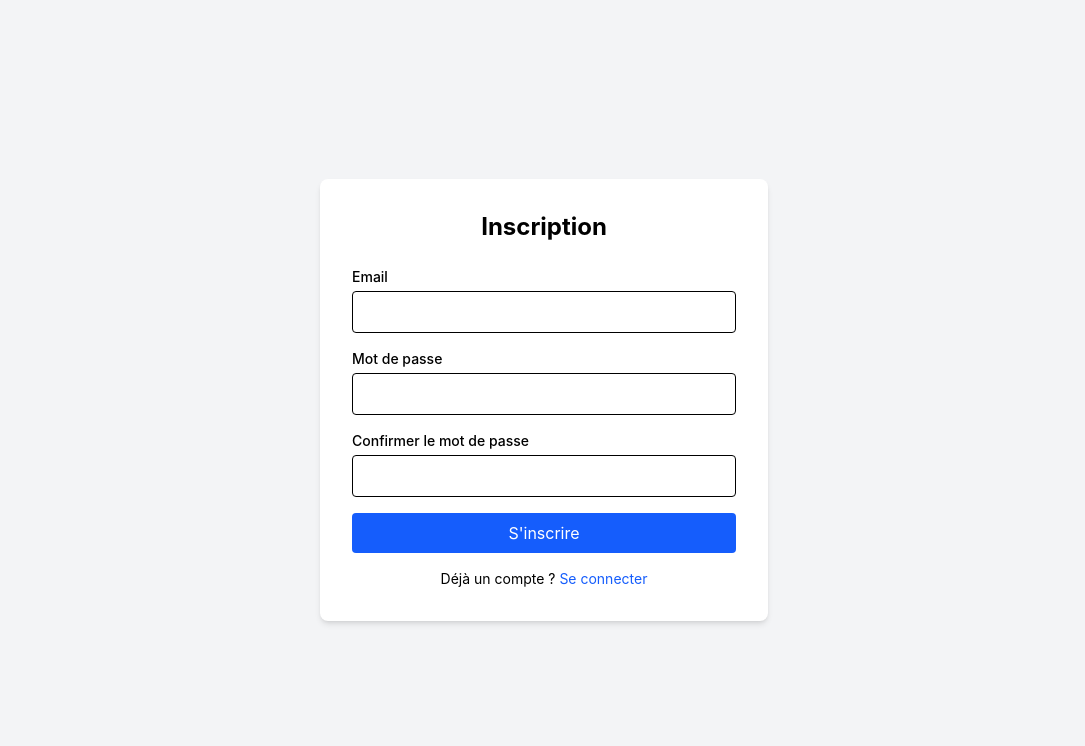
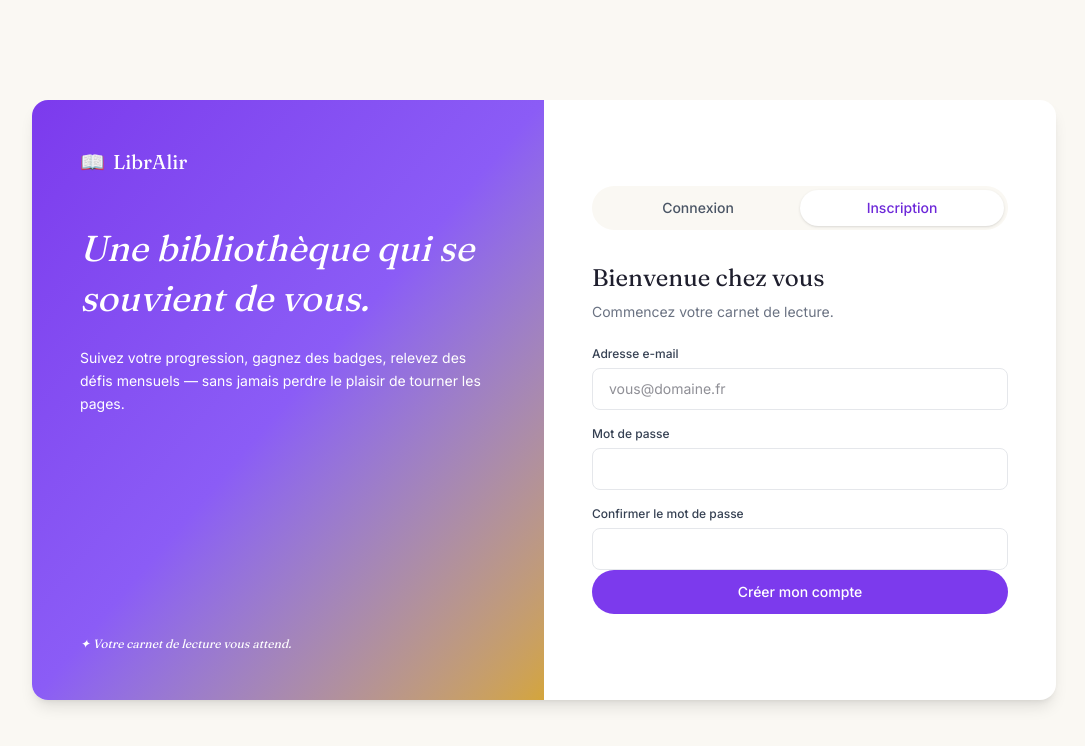
Before and after one commit to adebaille/libralir, a React (Vite) app in the folder front/: page /register in a window 1280 px wide. Shown: the top 746 px of the page, without its empty margins (96-1181 px from the left). Built offline with nearby package versions, Linux system fonts and the light colour scheme; no server answers.

Commit message:
feat: setup design system with Fraunces and Inter fonts

```diff
--- a/front/package.json
+++ b/front/package.json
@@ -10,6 +10,8 @@
     "preview": "vite preview"
   },
   "dependencies": {
+    "@fontsource/fraunces": "^5.2.9",
+    "@fontsource/inter": "^5.2.8",
     "react": "^19.2.5",
     "react-dom": "^19.2.5",
     "react-router-dom": "^7.14.2"
--- /dev/null
+++ b/front/src/components/AuthLayout.tsx
@@ -0,0 +1,72 @@
+import { Link, useLocation } from "react-router-dom";
+import type { ReactNode } from "react";
+
+// Layout partagé pour les pages Login et Register
+// Affiche le panneau gauche avec dégradé violet/or, et le formulaire à droite
+export default function AuthLayout({ children }: { children: ReactNode }) {
+  const location = useLocation();
+  const isLogin = location.pathname === "/login";
+
+  return (
+    <main className="min-h-screen flex items-center justify-center bg-cream p-4">
+      <article className="w-full max-w-5xl bg-white rounded-2xl shadow-lg overflow-hidden grid md:grid-cols-2">
+
+        {/* Panneau gauche : présentation de la marque */}
+        <aside className="hidden md:flex flex-col justify-between min-h-150 p-12 bg-linear-to-br from-violet-600 via-violet-500 to-gold-400 text-white">
+          <header>
+            <p className="flex items-center gap-2 mb-12 font-serif text-xl">
+              <span aria-hidden="true">📖</span>
+              <span>LibrAlir</span>
+            </p>
+
+            <h1 className="font-serif italic text-4xl leading-snug mb-6">
+              Une bibliothèque qui se souvient de vous.
+            </h1>
+
+            <p className="text-sm leading-relaxed">
+              Suivez votre progression, gagnez des badges, relevez des défis mensuels — sans jamais perdre le plaisir de tourner les pages.
+            </p>
+          </header>
+
+          <footer>
+            <p className="font-serif italic text-xs">
+              ✦ Votre carnet de lecture vous attend.
+            </p>
+          </footer>
+        </aside>
+
+        {/* Section formulaire */}
+        <section className="p-8 md:p-12 flex flex-col justify-center">
+
+          {/* Navigation entre Connexion et Inscription */}
+          <nav className="bg-cream rounded-full p-1 mb-8 grid grid-cols-2 max-w-md mx-auto w-full" aria-label="Choix entre connexion et inscription">
+            <Link
+              to="/login"
+              className={`text-center py-2 rounded-full text-sm font-medium transition-colors ${
+                isLogin
+                  ? "bg-white shadow-sm text-violet-700"
+                  : "text-gray-600 hover:text-gray-900"
+              }`}
+              aria-current={isLogin ? "page" : undefined}
+            >
+              Connexion
+            </Link>
+            <Link
+              to="/register"
+              className={`text-center py-2 rounded-full text-sm font-medium transition-colors ${
+                !isLogin
+                  ? "bg-white shadow-sm text-violet-700"
+                  : "text-gray-600 hover:text-gray-900"
+              }`}
+              aria-current={!isLogin ? "page" : undefined}
+            >
+              Inscription
+            </Link>
+          </nav>
+
+          {children}
+        </section>
+      </article>
+    </main>
+  );
+}
--- a/front/src/index.css
+++ b/front/src/index.css
@@ -1 +1,73 @@
+/* Polices avec les poids dont on a besoin */
+@import "@fontsource/fraunces/400.css";
+@import "@fontsource/fraunces/500.css";
+@import "@fontsource/fraunces/600.css";
+@import "@fontsource/fraunces/700.css";
+@import "@fontsource/fraunces/400-italic.css";
+
+@import "@fontsource/inter/400.css";
+@import "@fontsource/inter/500.css";
+@import "@fontsource/inter/600.css";
+@import "@fontsource/inter/700.css";
+
 @import "tailwindcss";
+
+@theme {
+  /* Polices */
+  --font-sans: "Inter", system-ui, sans-serif;
+  --font-serif: "Fraunces", Georgia, serif;
+
+  /* Couleurs principales */
+  --color-violet-50: #F5F3FF;
+  --color-violet-100: #EDE9FE;
+  --color-violet-200: #DDD6FE;
+  --color-violet-300: #C4B5FD;
+  --color-violet-400: #A78BFA;
+  --color-violet-500: #8B5CF6;
+  --color-violet-600: #7C3AED;
+  --color-violet-700: #6D28D9;
+  --color-violet-800: #5B21B6;
+  --color-violet-900: #4C1D95;
+
+  --color-gold-50: #FBF8F0;
+  --color-gold-100: #F5EBC8;
+  --color-gold-200: #EBD89C;
+  --color-gold-300: #DEC272;
+  --color-gold-400: #D4A53A;
+  --color-gold-500: #B88A2A;
+  --color-gold-600: #97701F;
+  --color-gold-700: #76570F;
+
+  /* Fonds */
+  --color-cream: #FAF8F3;
+  --color-ivory: #FCFAF7;
+
+  /* Couleurs sémantiques */
+  --color-success-100: #DCFCE7;
+  --color-success-600: #16A34A;
+  --color-success-700: #15803D;
+
+  --color-danger-100: #FEE2E2;
+  --color-danger-600: #DC2626;
+  --color-danger-700: #B91C1C;
+
+  --color-warning-100: #FEF3C7;
+  --color-warning-600: #D97706;
+  --color-warning-700: #B45309;
+
+  --color-info-100: #DBEAFE;
+  --color-info-600: #2563EB;
+  --color-info-700: #1D4ED8;
+}
+
+/* Style de base de l'app */
+body {
+  font-family: var(--font-sans);
+  background-color: var(--color-cream);
+  color: #1F1F2E;
+}
+
+/* Les titres en sérif par défaut */
+h1, h2, h3, h4, h5, h6 {
+  font-family: var(--font-serif);
+}
--- a/front/src/pages/LoginPage.tsx
+++ b/front/src/pages/LoginPage.tsx
@@ -1,6 +1,7 @@
 import { useState, type FormEvent } from "react";
-import { useNavigate, Link } from "react-router-dom";
+import { useNavigate } from "react-router-dom";
 import { useAuth } from "../hooks/useAuth";
+import AuthLayout from "../components/AuthLayout";
 
 export default function LoginPage() {
   const { login } = useAuth();
@@ -27,20 +28,32 @@ export default function LoginPage() {
   }
 
   return (
-    <div className="min-h-screen flex items-center justify-center bg-gray-100">
-      <div className="bg-white p-8 rounded-lg shadow-md w-full max-w-md">
-        <h1 className="text-2xl font-bold mb-6 text-center">Connexion</h1>
+    <AuthLayout>
+      <header className="mb-6">
+        <h2 className="font-serif text-2xl mb-2">
+          Bon retour parmi nous
+        </h2>
+        <p className="text-sm text-gray-500">
+          Reprenez là où vous vous étiez arrêté.
+        </p>
+      </header>
 
       {error && (
-          <div className="bg-red-100 text-red-700 p-3 rounded mb-4">
+        <p
+          className="bg-danger-100 text-danger-700 p-3 rounded-lg mb-4 text-sm"
+          role="alert"
+        >
           {error}
-          </div>
+        </p>
       )}
 
       <form onSubmit={handleSubmit} className="space-y-4">
+        <fieldset className="space-y-4 border-0 p-0 m-0">
+          <legend className="sr-only">Informations de connexion</legend>
+
           <div>
-            <label htmlFor="email" className="block text-sm font-medium mb-1">
-              Email
+            <label htmlFor="email" className="block text-xs font-medium text-gray-700 mb-1.5">
+              Adresse e-mail
             </label>
             <input
               id="email"
@@ -48,12 +61,14 @@ export default function LoginPage() {
               value={email}
               onChange={(e) => setEmail(e.target.value)}
               required
-              className="w-full p-2 border rounded focus:outline-none focus:ring-2 focus:ring-blue-500"
+              autoComplete="email"
+              placeholder="vous@domaine.fr"
+              className="w-full px-4 py-2.5 border border-gray-200 rounded-lg text-sm focus:outline-none focus:ring-2 focus:ring-violet-500 focus:border-transparent"
             />
           </div>
 
           <div>
-            <label htmlFor="password" className="block text-sm font-medium mb-1">
+            <label htmlFor="password" className="block text-xs font-medium text-gray-700 mb-1.5">
               Mot de passe
             </label>
             <input
@@ -62,26 +77,20 @@ export default function LoginPage() {
               value={password}
               onChange={(e) => setPassword(e.target.value)}
               required
-              className="w-full p-2 border rounded focus:outline-none focus:ring-2 focus:ring-blue-500"
+              autoComplete="current-password"
+              className="w-full px-4 py-2.5 border border-gray-200 rounded-lg text-sm focus:outline-none focus:ring-2 focus:ring-violet-500 focus:border-transparent"
             />
           </div>
+        </fieldset>
 
         <button
           type="submit"
           disabled={isSubmitting}
-            className="w-full bg-blue-600 text-white py-2 rounded hover:bg-blue-700 disabled:opacity-50"
+          className="w-full bg-violet-600 hover:bg-violet-700 text-white text-sm font-medium py-3 rounded-full transition-colors disabled:opacity-50 disabled:cursor-not-allowed"
         >
-            {isSubmitting ? "Connexion..." : "Se connecter"}
+          {isSubmitting ? "Connexion..." : "Entrer dans la bibliothèque"}
         </button>
       </form>
-
-        <p className="mt-4 text-center text-sm">
-          Pas encore de compte ?{" "}
-          <Link to="/register" className="text-blue-600 hover:underline">
-            S'inscrire
-          </Link>
-        </p>
-      </div>
-    </div>
+    </AuthLayout>
   );
 }
--- a/front/src/pages/RegisterPage.tsx
+++ b/front/src/pages/RegisterPage.tsx
@@ -1,6 +1,7 @@
 import { useState, type FormEvent } from "react";
-import { useNavigate, Link } from "react-router-dom";
+import { useNavigate } from "react-router-dom";
 import { useAuth } from "../hooks/useAuth";
+import AuthLayout from "../components/AuthLayout";
 
 export default function RegisterPage() {
   const { register } = useAuth();
@@ -39,20 +40,32 @@ export default function RegisterPage() {
   }
 
   return (
-    <div className="min-h-screen flex items-center justify-center bg-gray-100">
-      <div className="bg-white p-8 rounded-lg shadow-md w-full max-w-md">
-        <h1 className="text-2xl font-bold mb-6 text-center">Inscription</h1>
+    <AuthLayout>
+      <header className="mb-6">
+        <h2 className="font-serif text-2xl mb-2">
+          Bienvenue chez vous
+        </h2>
+        <p className="text-sm text-gray-500">
+          Commencez votre carnet de lecture.
+        </p>
+      </header>
 
       {error && (
-          <div className="bg-red-100 text-red-700 p-3 rounded mb-4">
+        <p
+          className="bg-danger-100 text-danger-700 p-3 rounded-lg mb-4 text-sm"
+          role="alert"
+        >
           {error}
-          </div>
+        </p>
       )}
 
       <form onSubmit={handleSubmit} className="space-y-4">
+        <fieldset className="space-y-4 border-0 p-0 m-0">
+          <legend className="sr-only">Informations d'inscription</legend>
+
           <div>
-            <label htmlFor="email" className="block text-sm font-medium mb-1">
-              Email
+            <label htmlFor="email" className="block text-xs font-medium text-gray-700 mb-1.5">
+              Adresse e-mail
             </label>
             <input
               id="email"
@@ -60,12 +73,14 @@ export default function RegisterPage() {
               value={email}
               onChange={(e) => setEmail(e.target.value)}
               required
-              className="w-full p-2 border rounded focus:outline-none focus:ring-2 focus:ring-blue-500"
+              autoComplete="email"
+              placeholder="vous@domaine.fr"
+              className="w-full px-4 py-2.5 border border-gray-200 rounded-lg text-sm focus:outline-none focus:ring-2 focus:ring-violet-500 focus:border-transparent"
             />
           </div>
 
           <div>
-            <label htmlFor="password" className="block text-sm font-medium mb-1">
+            <label htmlFor="password" className="block text-xs font-medium text-gray-700 mb-1.5">
               Mot de passe
             </label>
             <input
@@ -74,12 +89,13 @@ export default function RegisterPage() {
               value={password}
               onChange={(e) => setPassword(e.target.value)}
               required
-              className="w-full p-2 border rounded focus:outline-none focus:ring-2 focus:ring-blue-500"
+              autoComplete="new-password"
+              className="w-full px-4 py-2.5 border border-gray-200 rounded-lg text-sm focus:outline-none focus:ring-2 focus:ring-violet-500 focus:border-transparent"
             />
           </div>
 
           <div>
-            <label htmlFor="confirmPassword" className="block text-sm font-medium mb-1">
+            <label htmlFor="confirmPassword" className="block text-xs font-medium text-gray-700 mb-1.5">
               Confirmer le mot de passe
             </label>
             <input
@@ -88,26 +104,20 @@ export default function RegisterPage() {
               value={confirmPassword}
               onChange={(e) => setConfirmPassword(e.target.value)}
               required
-              className="w-full p-2 border rounded focus:outline-none focus:ring-2 focus:ring-blue-500"
+              autoComplete="new-password"
+              className="w-full px-4 py-2.5 border border-gray-200 rounded-lg text-sm focus:outline-none focus:ring-2 focus:ring-violet-500 focus:border-transparent"
             />
           </div>
+        </fieldset>
 
         <button
           type="submit"
           disabled={isSubmitting}
-            className="w-full bg-blue-600 text-white py-2 rounded hover:bg-blue-700 disabled:opacity-50"
+          className="w-full bg-violet-600 hover:bg-violet-700 text-white text-sm font-medium py-3 rounded-full transition-colors disabled:opacity-50 disabled:cursor-not-allowed"
         >
-            {isSubmitting ? "Inscription..." : "S'inscrire"}
+          {isSubmitting ? "Inscription..." : "Créer mon compte"}
         </button>
       </form>
-
-        <p className="mt-4 text-center text-sm">
-          Déjà un compte ?{" "}
-          <Link to="/login" className="text-blue-600 hover:underline">
-            Se connecter
-          </Link>
-        </p>
-      </div>
-    </div>
+    </AuthLayout>
   );
 }
```
Also changed, not shown: 1 other file (tests, documents, lock files or other folders). Lines whose indentation alone changed are shown as unchanged.
